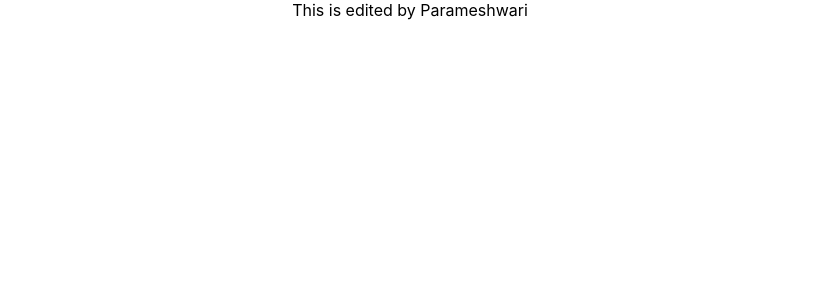
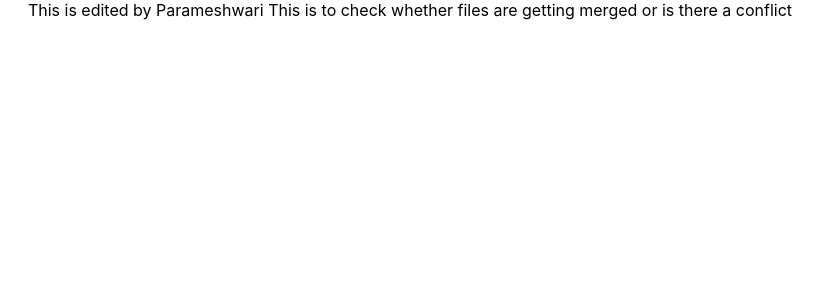
Before and after one commit to 44donin/farmrep, a React (Create React App) app: page / in a window 1280 px wide. Shown: the top 300 px of the page, without its empty margins (230-1053 px from the left). Built offline with nearby package versions, Linux system fonts and the light colour scheme.

Commit message:
Param has changed App.js file

```diff
--- a/src/App.js
+++ b/src/App.js
@@ -5,7 +5,7 @@ function App() {
   return (
     <div className="App">
         This is edited by Parameshwari
-
+	This is to check whether files are getting merged or is there a conflict
     </div>
   );
 }
```
